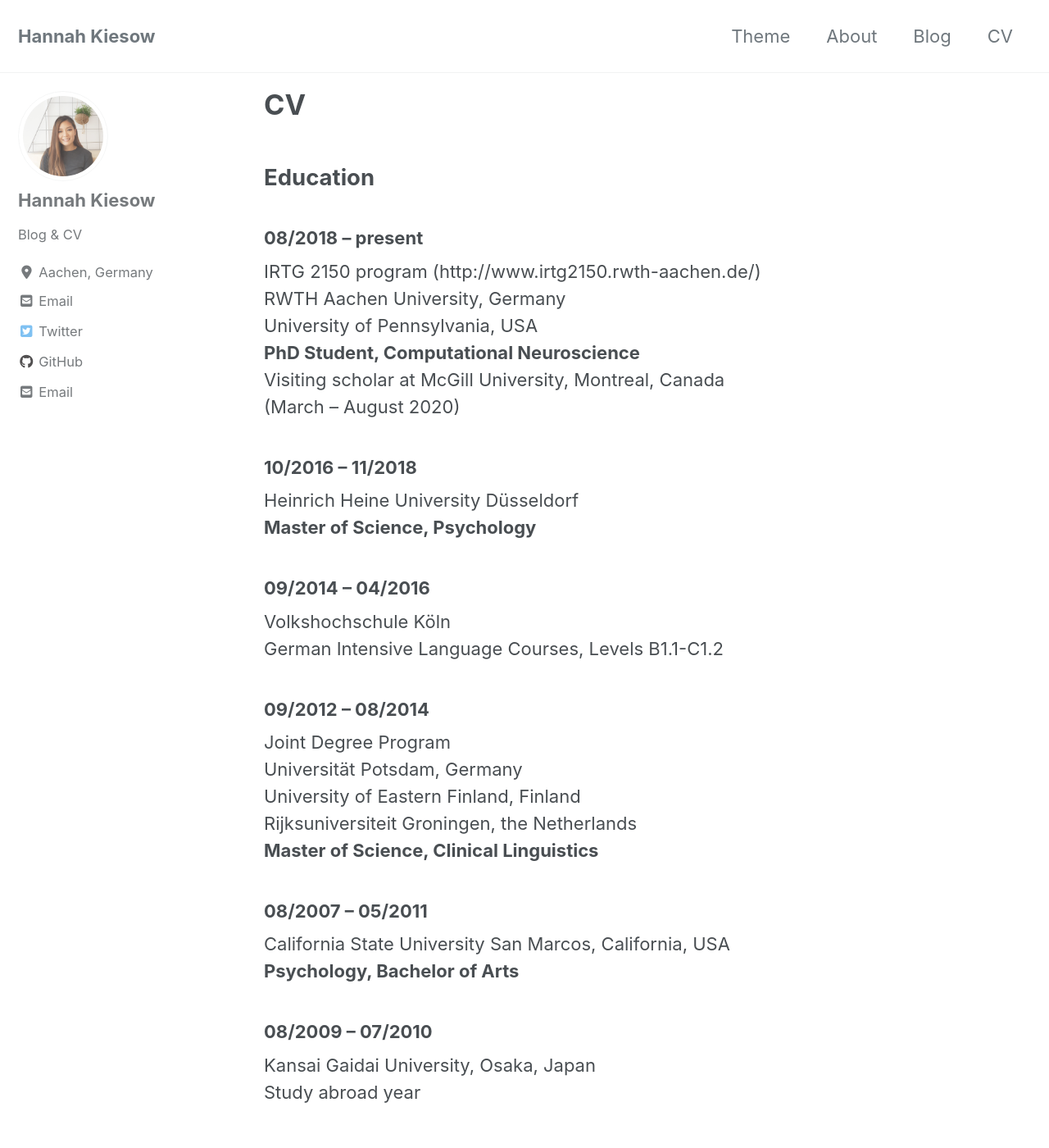
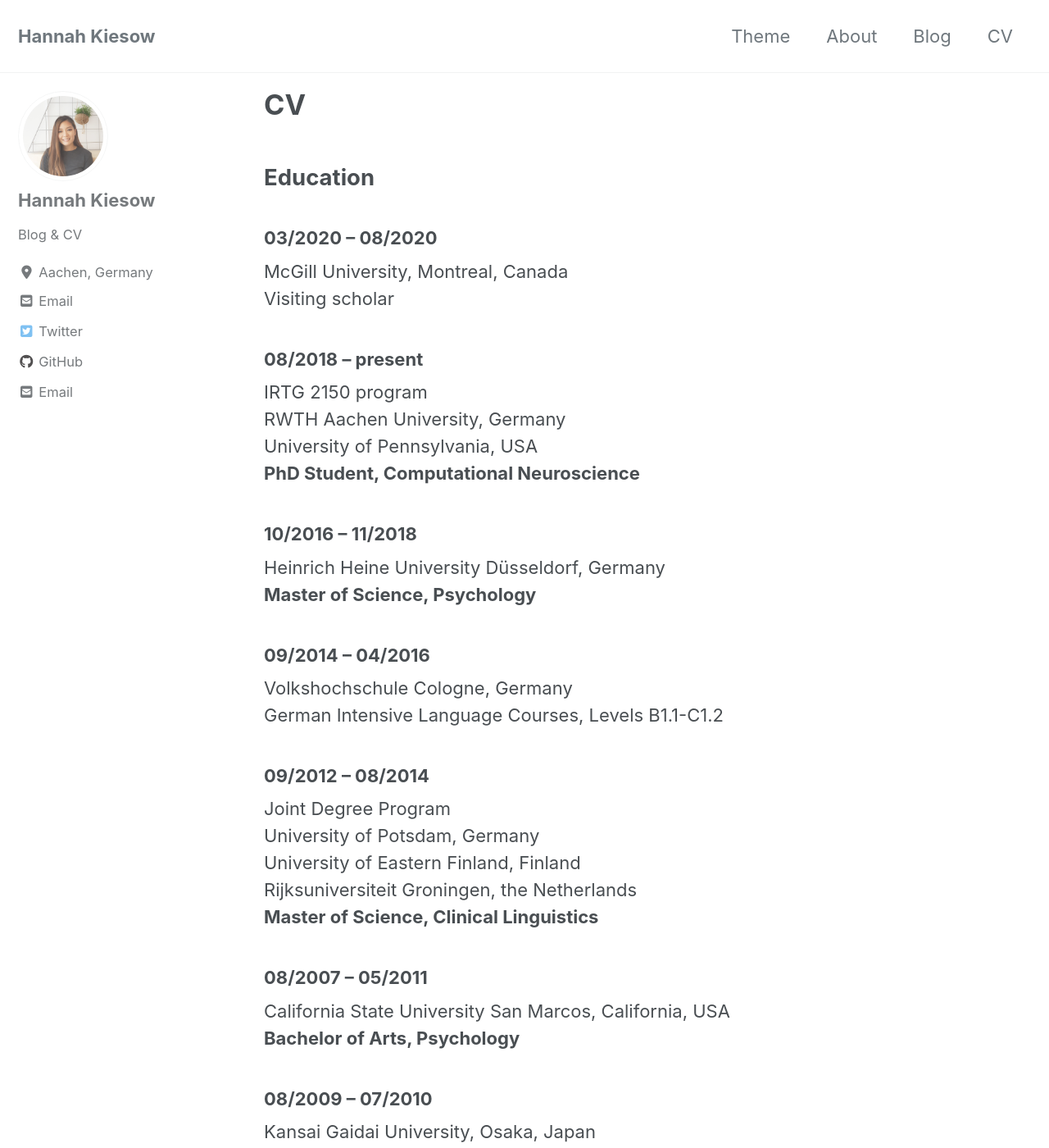
Before and after one commit to hannahkiesow/hannahkiesow.github.io, a Jekyll site: the page built from _pages/CV.md, in a window 1280 px wide and 1400 px high. Shown: the whole window at 82% size. Built offline with Jekyll 4.4.1, drawn with Linux system fonts in a browser that asks for light colours; cached includes are drawn as plain includes; nearby versions of some CDN libraries; some of the changed text lies outside the part shown.

```diff
--- a/_pages/CV.md
+++ b/_pages/CV.md
@@ -11,26 +11,29 @@ header:
 
 <p title="Education">
 
+<h3> 03/2020 – 08/2020 </h3>
+McGill University, Montreal, Canada
+<br>
+Visiting scholar
+
 <h3> 08/2018 – present </h3>
-IRTG 2150 program (http://www.irtg2150.rwth-aachen.de/)
+IRTG 2150 program
 <br>
 RWTH Aachen University, Germany
 <br>
 University of Pennsylvania, USA
 <br>
 <b>PhD Student, Computational Neuroscience</b>
-<br>
-Visiting scholar at McGill University, Montreal, Canada (March – August 2020)
 
 
 <h3> 10/2016 – 11/2018</h3>
-Heinrich Heine University Düsseldorf
+Heinrich Heine University Düsseldorf, Germany
 <br>
 <b>Master of Science, Psychology </b>
 
 
 <h3> 09/2014 – 04/2016</h3>
-Volkshochschule Köln
+Volkshochschule Cologne, Germany
 <br>
 German Intensive Language Courses, Levels B1.1-C1.2
 
@@ -38,7 +41,7 @@ German Intensive Language Courses, Levels B1.1-C1.2
 <h3> 09/2012 – 08/2014 </h3>
 Joint Degree Program
 <br>
-Universität Potsdam, Germany
+University of Potsdam, Germany
 <br>
 University of Eastern Finland, Finland
 <br>
@@ -50,7 +53,7 @@ Rijksuniversiteit Groningen, the Netherlands
 <h3>08/2007 – 05/2011</h3>
 California State University San Marcos, California, USA
 <br>
-<b>Psychology, Bachelor of Arts</b>
+<b>Bachelor of Arts, Psychology</b>
 
 
 <h3>08/2009 – 07/2010</h3>
```
Also changed, not shown: other parts of _pages/CV.md (+3 -3 lines), _pages/about.md (+2 -2 lines).
